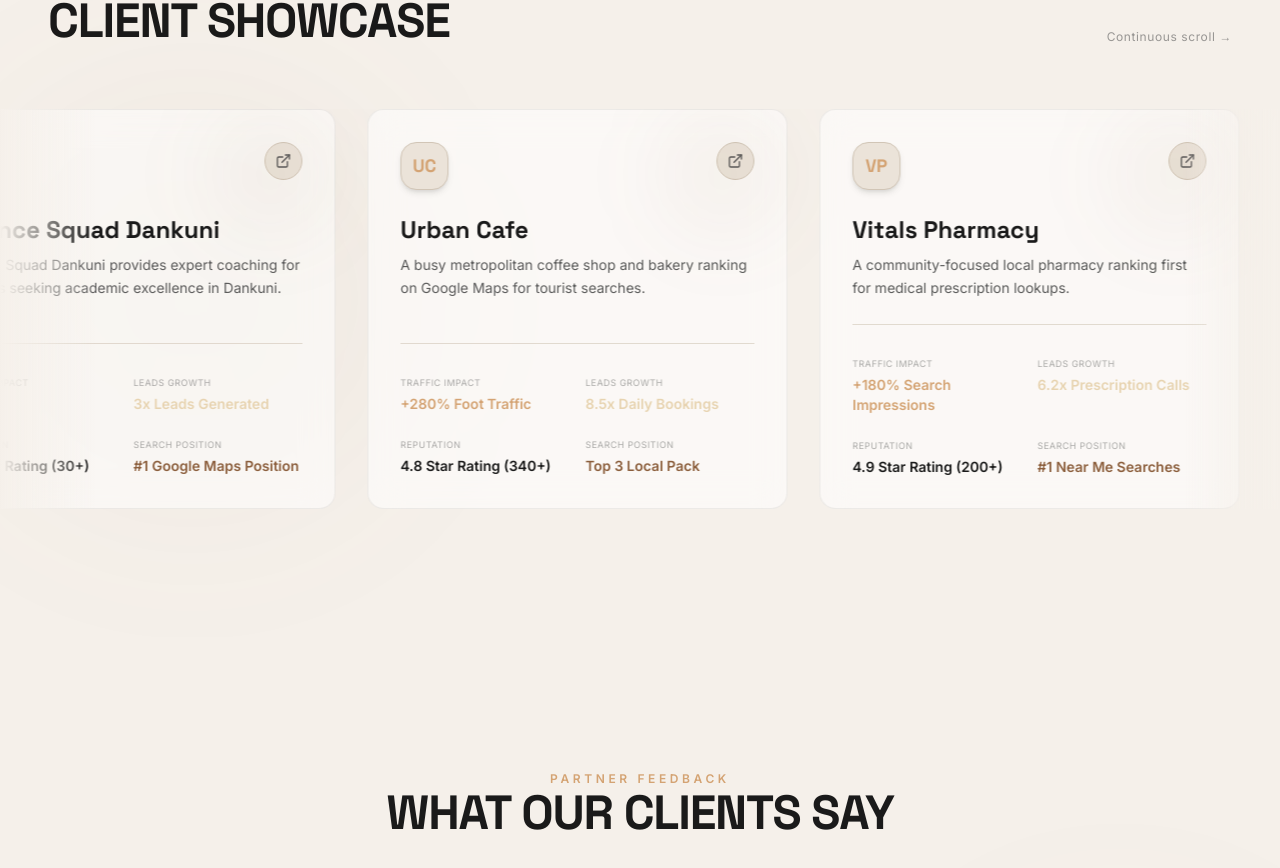
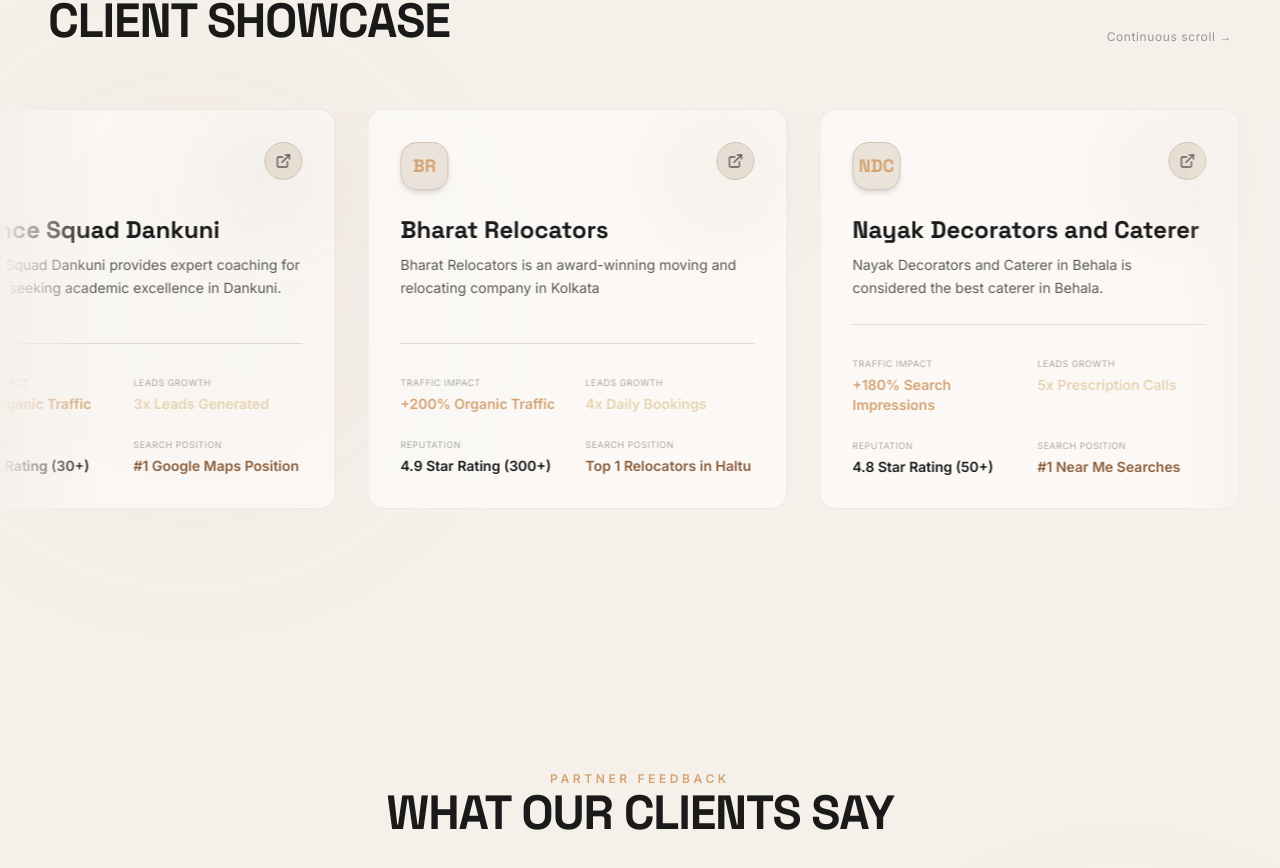
Before and after one commit to SealSrijan/SMB-SpotMyBusiness.in, a Next.js app in the folder frontend/: page / in a window 1280 px wide. Shown: the part 6454-7322 px from the top of the page. Built offline with nearby package versions, Linux system fonts and the light colour scheme.

Commit message:
Update ClientShowcase.tsx

```diff
--- a/frontend/src/components/ClientShowcase.tsx
+++ b/frontend/src/components/ClientShowcase.tsx
@@ -6,7 +6,7 @@
   id: string;
   name: string;
   website: string;
-  // traffic: string;
+  traffic: string;
   leads: string;
   reviews: string;
   visibility: string;
@@ -19,7 +19,7 @@
     id: "1",
     name: "Science Squad Dankuni",
     website: "https://science-squad-dankuni.localo.site/",
-    // traffic: "100% Organic Traffic",
+    traffic: "100% Organic Traffic",
     leads: "3x Leads Generated",
     reviews: "5.0 Star Rating (30+)",
     visibility: "#1 Google Maps Position",
@@ -28,36 +28,36 @@
   },
   {
     id: "2",
-    name: "Urban Cafe",
-    website: "https://urbancafe.coffee",
-    traffic: "+280% Foot Traffic",
-    leads: "8.5x Daily Bookings",
-    reviews: "4.8 Star Rating (340+)",
-    visibility: "Top 3 Local Pack",
-    initials: "UC",
-    desc: "A busy metropolitan coffee shop and bakery ranking on Google Maps for tourist searches.",
+    name: "Bharat Relocators",
+    website: "https://bharatrelocators.com/",
+    traffic: "+200% Organic Traffic",
+    leads: "4x Daily Bookings",
+    reviews: "4.9 Star Rating (300+)",
+    visibility: "Top 1 Relocators in Haltu",
+    initials: "BR",
+    desc: "Bharat Relocators is an award-winning moving and relocating company in Kolkata",
   },
   {
     id: "3",
-    name: "Vitals Pharmacy",
-    website: "https://vitalspharmacy.com",
+    name: "Nayak Decorators and Caterer",
+    website: "https://nayakcaterer.com/kolkata/caterers-in-behala",
     traffic: "+180% Search Impressions",
-    leads: "6.2x Prescription Calls",
-    reviews: "4.9 Star Rating (200+)",
+    leads: "5x Prescription Calls",
+    reviews: "4.8 Star Rating (50+)",
     visibility: "#1 Near Me Searches",
-    initials: "VP",
-    desc: "A community-focused local pharmacy ranking first for medical prescription lookups.",
+    initials: "NDC",
+    desc: "Nayak Decorators and Caterer in Behala is considered the best caterer in Behala.",
   },
   {
     id: "4",
-    name: "Starlight Salon",
-    website: "https://starlightbeauty.com",
+    name: "Republic Packers and Movers",
+    website: "https://republicpackers.com/kolkata-packers-movers-west-bengal",
     traffic: "+310% Online Bookings",
-    leads: "9.8x Customer Leads",
-    reviews: "4.7 Star Rating (410+)",
+    leads: "10x Customer Leads",
+    reviews: "4.7 Star Rating (600+)",
     visibility: "#1 Salon in Area",
     initials: "SS",
-    desc: "A luxury beauty salon booking appointments 24/7 through Google Maps.",
+    desc: "Republic is Your Trusted Packers and Movers in Kolkata.",
   },
 ];
 
```
